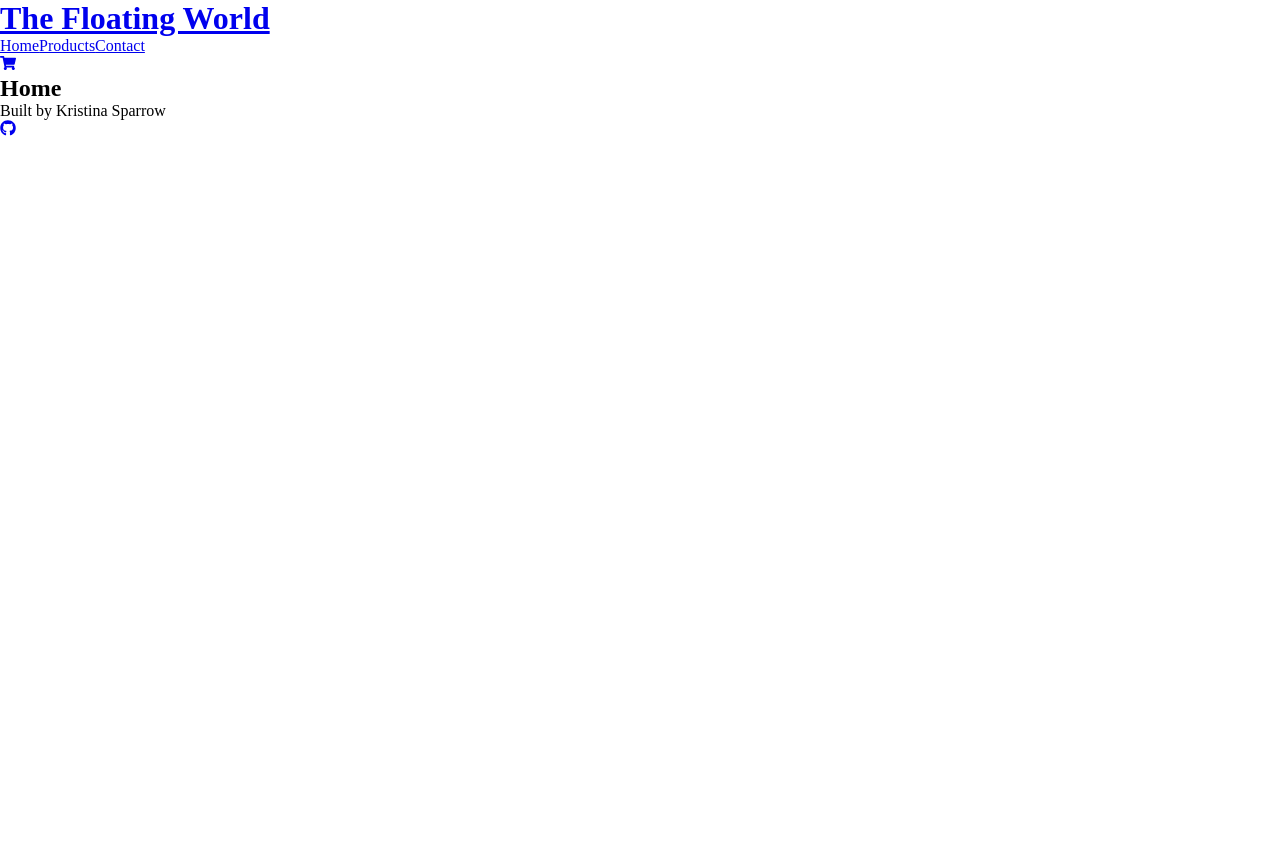
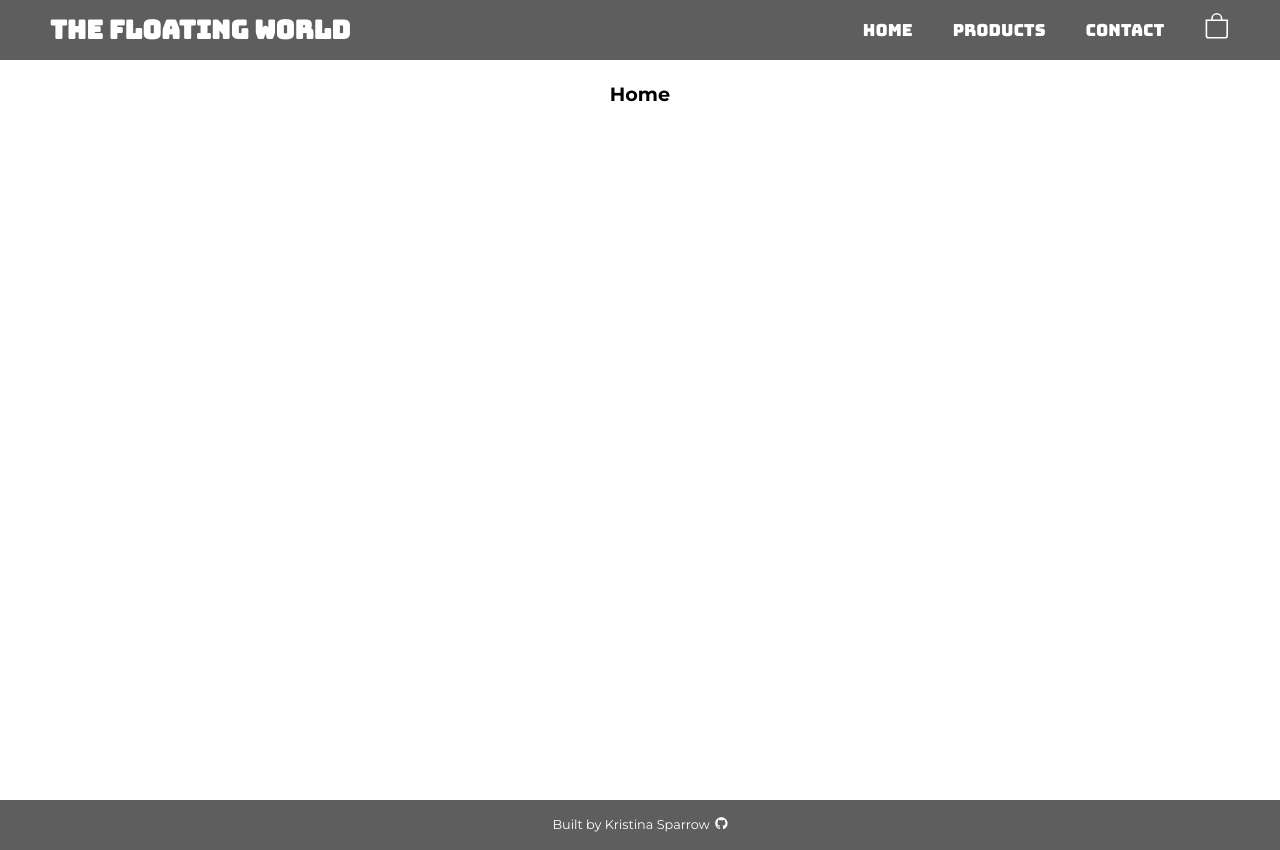
Before and after one commit to kristina-sparrow/shopping-cart, a React app: page / in a window 1280 px wide. Before the commit the page ends 800 px from the top, so only its background shows below. Built offline with nearby package versions, Linux system fonts and the light colour scheme.

Commit message:
Style basic css

```diff
--- a/src/app/components/Header.js
+++ b/src/app/components/Header.js
@@ -2,31 +2,41 @@ import React from "react";
 import { useSelector } from "react-redux";
 import { Link } from "react-router-dom";
 import routes from "../constants/routes.json";
-import { FaShoppingCart } from "react-icons/fa";
+import { BsBag } from "react-icons/bs";
 
 export default function Header() {
   const { quantity } = useSelector((state) => state.cart);
 
   return (
     <header className="header">
-      <div className="container-header">
+      <div className="header-logo">
         <Link to={routes.HOME}>
-          <h1 className="header-logo">The Floating World</h1>
+          <h1>The Floating World</h1>
         </Link>
+      </div>
       <nav className="header-nav">
+        <ul>
+          <li className="header-nav-link">
             <Link to={routes.HOME}>Home</Link>
+          </li>
+          <li className="header-nav-link">
             <Link to={routes.PRODUCTS}>Products</Link>
+          </li>
+          <li className="header-nav-link">
             <Link to={routes.CONTACT}>Contact</Link>
+          </li>
+          <li className="header-nav-link">
             <Link to={routes.CART}>
-            <div className="container-header-cart">
-              <FaShoppingCart />
+              <div className="header-cart">
+                <BsBag />
                 {quantity > 0 ? (
-                <div className="quantity-cart">{quantity}</div>
+                  <span className="header-cart-badge">{quantity}</span>
                 ) : null}
               </div>
             </Link>
+          </li>
+        </ul>
       </nav>
-      </div>
     </header>
   );
 }
--- a/src/index.css
+++ b/src/index.css
@@ -1,3 +1,17 @@
+/* BASE */
+@import url("https://fonts.googleapis.com/css2?family=Montserrat:wght@400;600;700;800&display=swap");
+@import url("https://fonts.googleapis.com/css2?family=Bungee&display=swap");
+
+:root {
+  --grey: hsla(0, 0%, 37%, 1);
+  --black: hsla(0, 0%, 20%, 1);
+  --blue: hsla(201, 50%, 43%, 1);
+  --dark-green: hsla(194, 50%, 33%, 1);
+  --dark-red: hsla(0, 35%, 58%, 1);
+  --light-green: hsla(194, 30%, 62%, 1);
+  --white: hsla(0, 0%, 100%, 1);
+}
+
 *,
 *::before,
 *::after {
@@ -7,5 +21,87 @@
 }
 
 html {
+  font-size: 62.5%; /* default 10px */
+  font-size: 80%;
   scroll-behavior: smooth;
 }
+
+body {
+  font-family: "Montserrat", sans-serif;
+  font-weight: 400;
+  line-height: 1.5;
+}
+
+/* HEADER */
+.header {
+  background-color: var(--grey);
+  color: var(--white);
+  font-family: "Bungee";
+  display: flex;
+  align-items: center;
+  justify-content: space-between;
+  height: 50px;
+  margin-bottom: 20px;
+  padding: 30px 50px;
+}
+
+.header-logo h1 {
+  font-size: 2rem;
+}
+
+.header-nav ul {
+  list-style: none;
+  display: flex;
+  align-items: center;
+  justify-content: center;
+  gap: 40px;
+}
+
+.header-nav-link {
+  font-size: 1.3rem;
+}
+
+.header-cart {
+  display: inline-block;
+  position: relative;
+  font-size: 2rem;
+}
+
+.header-cart-badge {
+  position: absolute;
+  top: 0;
+  right: 0;
+  background-color: var(--blue);
+  border-radius: 2px;
+  padding: 3px;
+}
+
+.header a {
+  color: var(--white);
+  text-decoration: none;
+}
+
+/* MAIN */
+.main {
+  display: flex;
+  flex-direction: column;
+  align-items: center;
+  justify-content: flex-start;
+  height: calc(100vh - 100px);
+}
+
+/* FOOTER */
+footer {
+  background-color: var(--grey);
+  color: var(--white);
+  display: flex;
+  align-items: center;
+  justify-content: center;
+  gap: 5px;
+  height: 50px;
+  margin-top: 20px;
+}
+
+footer svg {
+  color: var(--white);
+}
--- a/src/index.html
+++ b/src/index.html
@@ -8,6 +8,6 @@
     <script defer src="bundle.js"></script>
   </head>
   <body>
-    <div id="root">Test</div>
+    <div id="root"></div>
   </body>
 </html>
```
Lines whose indentation alone changed are shown as unchanged.
